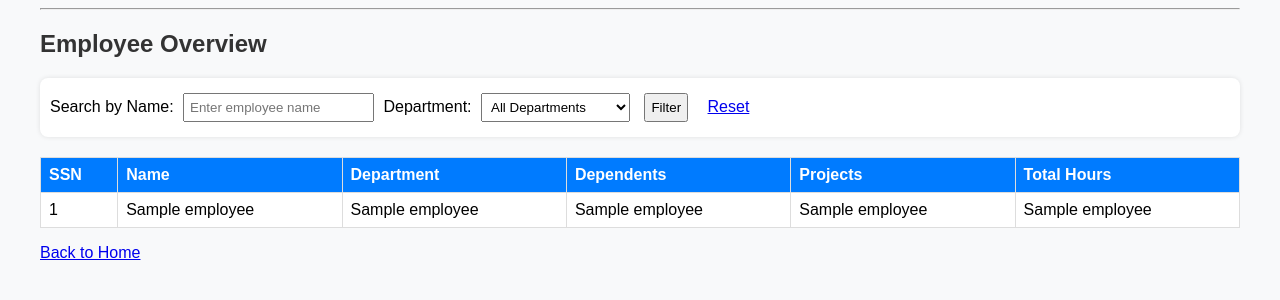
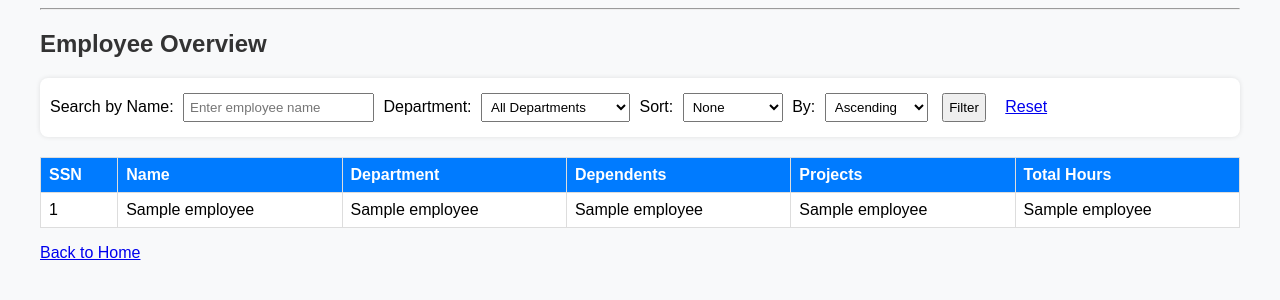
Before and after one commit to chehakchopra/A4-Database-Company-Project, a Flask app: page /employees in a window 1280 px wide. Shown: the part 58-358 px from the top of the page. Run offline with Flask 3, Linux system fonts and the light colour scheme; the visitor is signed in with stand-in values (Sample User, id 1); a database or web service that is not in the repository returns one stand-in record (values such as "Sample title"); some libraries are stand-ins or nearby versions.

Commit message:
Sort employees by name or hour

```diff
--- a/app.py
+++ b/app.py
@@ -82,6 +82,8 @@ def employees():
     # Get filters
     search_name = request.args.get("search_name", "").strip()
     selected_dept = request.args.get("department", "")
+    sort_by = request.args.get("sort_by", "")
+    sort_dir = request.args.get("sort_dir", "")
 
     query = """
         SELECT
@@ -114,8 +116,17 @@ def employees():
 
     query += """
         GROUP BY e.ssn, e.fname, e.lname, d.dname
-        ORDER BY e.fname;
     """
+
+    if sort_by:
+        sort_condition = " ORDER BY "
+        if sort_by == "hours":
+            sort_condition += "total_hours"
+        else:
+            sort_condition += "e.fname"
+        if sort_dir == "desc":
+            sort_condition += " DESC"
+        query += sort_condition
 
     cur.execute(query, params)
     employees = cur.fetchall()
@@ -131,7 +142,9 @@ def employees():
         employees=employees,
         departments=departments,
         selected_dept=selected_dept,
-        search_name=search_name
+        search_name=search_name,
+        sort_by=sort_by,
+        sort_dir=sort_dir
     )
 
 
--- a/templates/employees.html
+++ b/templates/employees.html
@@ -14,7 +14,21 @@
     {% endfor %}
   </select>
 
+  <label for="sort_by">Sort:</label>
+  <select id="sort_by" name="sort_by">
+    <option value="">None</option>
+    <option value="name" {% if sort_by == "name" %}selected{% endif %}>Name</option>
+    <option value="hours" {% if sort_by == "hours" %}selected{% endif %}>Total Hours</option>
+  </select>
+
+  <label for="sort_dir">By:</label>
+  <select id="sort_dir" name="sort_dir">
+    <option value="asc" {% if sort_dir == "asc" %}selected{% endif %}>Ascending</option>
+    <option value="desc" {% if sort_dir == "desc" %}selected{% endif %}>Descending</option>
+  </select>
+
   <button type="submit">Filter</button>
+
   <a href="{{ url_for('employees') }}">Reset</a>
 </form>
 
```
